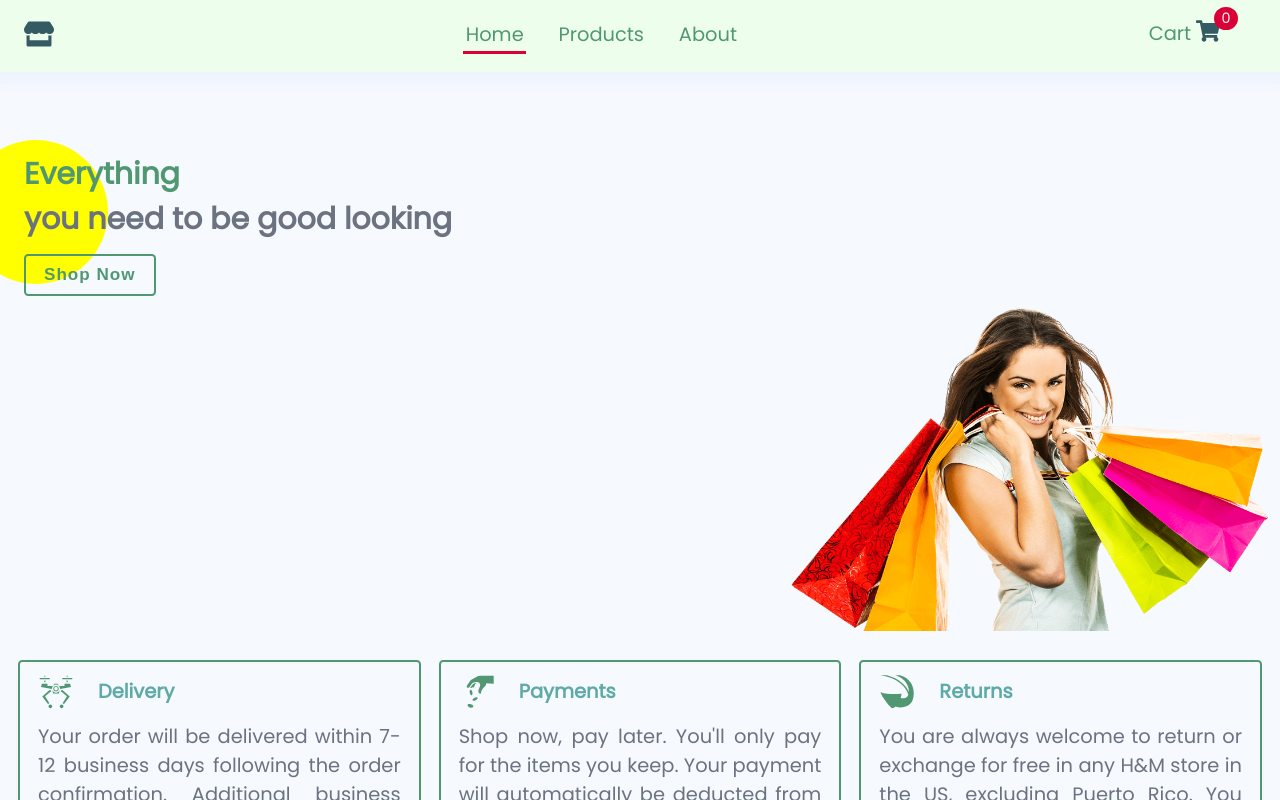
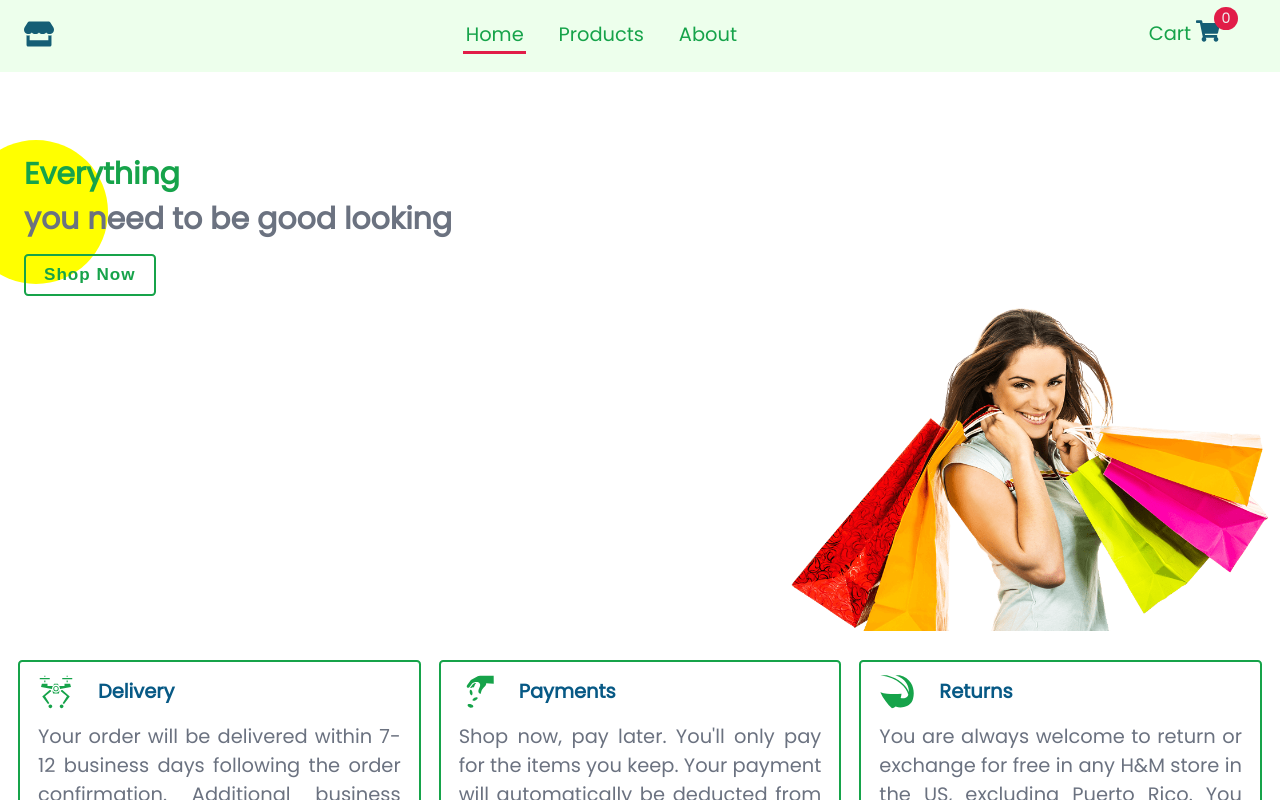
Before and after one commit to kamalheydari/react-redux-e-commerce-with-fake-store-api, a React (Create React App) app: page /#/ in a window 1280 px wide. Shown: the top 800 px of the page. Built offline with nearby package versions, Linux system fonts and the light colour scheme; no server answers.

Commit message:
fix styles

```diff
--- a/src/components/Contact.js
+++ b/src/components/Contact.js
@@ -1,8 +1,7 @@
 import React from "react";
 import styled from "styled-components";
 
-//? Helper
-import Screen from "../styles/Screen";
+
 
 //? Components
 import { Typography } from ".";
@@ -25,7 +24,6 @@ const Contact = () => {
     </Wrapper>
   );
 };
-
 
 const Wrapper = styled.section`
   display: flex;
@@ -61,6 +59,7 @@ const Wrapper = styled.section`
       border-radius: var(--radius);
       padding: 0.5rem 1rem;
       transition: var(--transition);
+      color: var(--blue-color-3);
 
       &:hover {
         color: var(--white-color);
--- a/src/components/Filters.js
+++ b/src/components/Filters.js
@@ -79,6 +79,7 @@ const Filters = () => {
   return <div></div>;
 };
 
+
 const Wrapper = styled.div`
   margin-bottom: 2rem;
 
@@ -123,6 +124,7 @@ const Wrapper = styled.div`
 
     .active {
       border-bottom-color: var(--green-color-1);
+      padding-left: 0.5rem;
     }
   }
 
@@ -133,6 +135,7 @@ const Wrapper = styled.div`
 
   .clear-btn {
     margin-block: 2rem;
+    padding: 0.75rem 1.5rem;
   }
 `;
 
--- a/src/components/GridProducts.js
+++ b/src/components/GridProducts.js
@@ -49,7 +49,7 @@ article {
     min-height: 35rem;
 
     &:hover {
-      box-shadow: 0 0 1rem 1rem var(--bg-color);
+      box-shadow: 0 0 1rem 1rem var(--gray-color-2);
     }
     h3 {
       margin: 1rem 0;
--- a/src/components/ListProducts.js
+++ b/src/components/ListProducts.js
@@ -42,7 +42,7 @@ const Wrapper = styled.div`
     transition: var(--transition);
     transform: scale(1);
     &:hover {
-      box-shadow: 0 0 1rem 1rem var(--bg-color);
+      box-shadow: 0 0 1rem 1rem var(--gray-color-2);
     }
 
     img {
--- a/src/components/Navbar.js
+++ b/src/components/Navbar.js
@@ -58,7 +58,7 @@ const Header = styled.header`
   display: flex;
   align-items: center;
   padding-inline: 2rem;
-  box-shadow: 0 0 1rem 1rem var(--bg-color);
+  box-shadow: 0 0 5rem 0.5rem var(--bg-color);
   position: fixed;
   background: var(--blue-color-2);
   top: 0;
--- a/src/components/Sidebar.js
+++ b/src/components/Sidebar.js
@@ -57,7 +57,7 @@ const Wrapper = styled.div`
     display:none;
 `}
   .sidebar {
-    background: var(--blue-color-2);
+    background: var(--bg-color);
     position: fixed;
     top: 0;
     left: 0;
@@ -78,6 +78,7 @@ const Wrapper = styled.div`
     display: flex;
     align-items: center;
     justify-content: space-between;
+    background: var(--blue-color-2);
     padding: 0 2rem;
     box-shadow: 0 0 1rem 1rem var(--bg-color);
   }
--- a/src/components/Sort.js
+++ b/src/components/Sort.js
@@ -116,6 +116,7 @@ const Wrapper = styled.div`
   .sort__form {
     margin-left: auto;
     label {
+      color: var(--blue-color-1);
       margin-right: 0.2rem;
       font-size: var(--fs-400);
     }
--- a/src/components/share/Button.js
+++ b/src/components/share/Button.js
@@ -1,18 +1,23 @@
 import styled, { css } from "styled-components";
 
 const Button = styled.button`
-  padding: 0.75rem 1.5rem;
   border-radius: var(--radius);
   transition: var(--transition);
   letter-spacing: 1px;
   font-size: var(--fs-400);
   font-weight: bold;
 
+  a {
+    display: inline-block;
+  }
   ${(props) => {
     switch (props.variant) {
       case "primary":
         return css`
           border: 0.2rem solid var(--green-color-1);
+          a {
+            padding: 0.75rem 1.5rem;
+          }
           &:hover {
             background: var(--green-color-1);
             a {
@@ -26,6 +31,7 @@ const Button = styled.button`
           border: 0.2rem solid var(--red-color-1);
           color: var(--gray-color-1);
           a {
+            padding: 0.75rem 1.5rem;
             color: var(--gray-color-1);
           }
           &:hover {
--- a/src/pages/CartPage.js
+++ b/src/pages/CartPage.js
@@ -42,7 +42,11 @@ const CartPage = () => {
             <Button variant='primary'>
               <Link to='/products'>Buy more</Link>
             </Button>
-            <Button variant='secondary' onClick={() => dispatch(clearCart())}>
+            <Button
+              variant='secondary'
+              className='clear-btn'
+              onClick={() => dispatch(clearCart())}
+            >
               Clear cart
             </Button>
           </div>
@@ -78,5 +82,9 @@ const Wrapper = styled.section`
     justify-content: space-between;
     padding: 0.5rem 1rem;
   }
+
+  .clear-btn {
+    padding: 0.75rem 1.5rem;
+  }
 `;
 export default CartPage;
--- a/src/styles/GlobalStyle.js
+++ b/src/styles/GlobalStyle.js
@@ -8,16 +8,17 @@ const GlobalStyle = createGlobalStyle`
 /* variables  */
 :root {
   /** colors */
-  --blue-color-1: #345b63;
+  --blue-color-1: #155e75;
   --blue-color-2: #edffec;
   --blue-color-3: #efeff0;
-  --blue-color-4: #5eaaa8;
-  --bg-color: #9ab7f515;
-  --red-color-1: #da0037;
-  --green-color-1: #519872;
+  --blue-color-4: #075985;
+  --bg-color: #fff;
+  --red-color-1: #e11d48;
+  --green-color-1: #16a34a;
   --yellow-color-1: #ffff00;
   --yellow-color-2: #ffa200;
-    --gray-color-1: rgb(107,114,128);
+  --gray-color-1: #6b7280;
+  --gray-color-2: #d6d7da41;
   --white-color: #fff;
 
   /** sizes */
```
